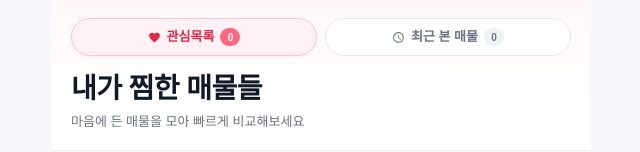
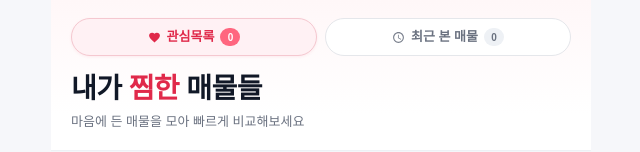
Before and after one commit to bjw0531/zibeasy_hskb, a Flask app: page /liked in a window 1280 px wide. Shown: the top 152 px of the page, without its empty margins (319-959 px from the left). Run offline with Flask 3, Linux system fonts and the light colour scheme; parts of the project's set-up code (start-up, migrations or seed data) failed here and were passed over; some libraries are stand-ins or nearby versions; some web fonts are replaced.

Commit message:
Add accent color to liked hero title

```diff
--- a/static/css/liked.css
+++ b/static/css/liked.css
@@ -961,6 +961,10 @@ body.liked-page .liked-hero-sub {
   line-height: 1.55;
 }
 
+body.liked-page .hero-copy-liked .liked-hero-title span {
+  color: var(--rose);
+}
+
 body.liked-page .hero-copy-recent .liked-hero-title span {
   color: var(--blue);
 }
--- a/templates/liked.html
+++ b/templates/liked.html
@@ -8,7 +8,7 @@
 
   <link rel="stylesheet" href="{{ url_for('static', filename='css/bottom-nav.css') }}?v=7">
   <link rel="stylesheet" href="{{ url_for('static', filename='css/list-view.css') }}?v=4">
-  <link rel="stylesheet" href="{{ url_for('static', filename='css/liked.css') }}?v=31">
+  <link rel="stylesheet" href="{{ url_for('static', filename='css/liked.css') }}?v=32">
 
   <script>
   if ('onpagereveal' in window) {
@@ -78,7 +78,7 @@
     </div>
 
     <div class="liked-hero-copy hero-copy hero-copy-liked {{ 'is-hidden' if current_tab != 'liked' else '' }}" id="hero-copy-liked">
-      <h1 class="liked-hero-title">내가 찜한 매물들</h1>
+      <h1 class="liked-hero-title">내가 <span>찜한</span> 매물들</h1>
       <p class="liked-hero-sub">마음에 든 매물을 모아 빠르게 비교해보세요</p>
     </div>
 
```
